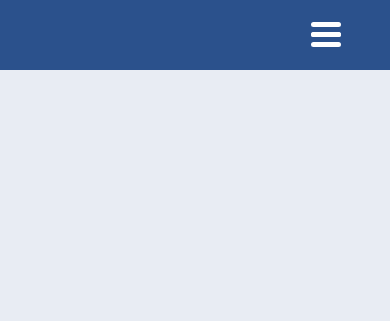
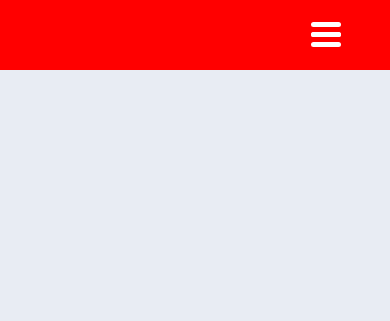
Before and after one commit to hakonschutt/pro101g33, a PHP site: page /campus.php?id=1 in a window 390 px wide; the page is wider, and only the part inside the window is pictured. Shown: the top 321 px of that part. Run offline with PHP 8.4, Linux system fonts and the light colour scheme; data that the repository does not hold is empty; some libraries are stand-ins or nearby versions.

Commit message:
made mobil version for frontpage

```diff
--- a/assets/css/style.css
+++ b/assets/css/style.css
@@ -13,6 +14,9 @@
   top: 0;
   position: fixed;
   z-index: 100; }
+  @media only screen and (max-width: 768px) {
+    .nav {
+      background-color: red; } }
   .nav-bar {
     width: 85%;
     height: 100%;
--- a/assets/scss/_variables.scss
+++ b/assets/scss/_variables.scss
@@ -11,3 +11,8 @@ $brandcolor-darker	: #172d4f;
 $brandcolor-light	: #4F7CAC;
 $white				: #ffffff;
 $backgroundcolor	: #E8ECF3;
+
+/* Sceen sizes */
+$laptop				: 1024px;
+$tablet 			: 768px;
+$mobil				: 425px;
--- a/assets/scss/parts/_frontpage.scss
+++ b/assets/scss/parts/_frontpage.scss
@@ -100,6 +100,8 @@
 		margin-top: 20px;
 		display: block;
 
+		@media only screen and (max-width: $laptop) {width: 300px;}
+
 		&-icon {
 			position: absolute;
 			height: 100px;
@@ -108,6 +110,7 @@
 			left: 0;
 			margin: auto 20px;
 
+			@media only screen and (max-width: $laptop) {display: none;}
 		}
 
 		&-name {
@@ -116,6 +119,8 @@
 			color: #ffffff;
 			position: absolute;
 			margin-left: 140px;
+
+			@media only screen and (max-width: $laptop) {margin-left: 20px;}
 
 		}
 
@@ -129,3 +134,127 @@
 		}
 	}
 }
+
+@media only screen and (max-width: $tablet) {
+	.main-container{
+		height: 90%;
+	}
+	.left-col {
+		width: 100%;
+		height: 55%;
+		overflow: hidden;
+
+		&-inner {
+			width: 100%;
+			height: 100%;
+
+			&-logo {
+				width: 200px;
+				margin: 0;
+			}
+
+			&-text {
+				margin-top: 10px;
+				overflow: ellipsis;
+			}
+		}
+	}
+
+	.right-col {
+		width: 100%;
+		height: 250px;
+		overflow: hidden;
+
+		#campuses {
+			border: none;
+			position: relative;
+			width: 415px;
+		}
+
+		.campus-title {
+			width: 100%;
+			text-align: center;
+			font-size: 2.0rem;
+		}
+
+		.campus {
+			height: 150px;
+			width: 120px;
+			display: inline-block;
+			margin: 0px;
+			text-align: center;
+			margin: 0 5px;
+
+			&-icon {
+				display: block;
+				margin: 10px;
+				position: relative;
+			}
+
+			&-name {
+				font-size: 1rem;
+				margin: 0;
+				line-height: 0;
+				position: relative;
+				margin-top: 110px;
+			}
+
+			&-arrow {
+				display: none;
+			}
+		}
+	}
+}
+
+@media only screen and (max-width: $mobil) {
+	.left-col {
+		display: none;
+	}
+
+	.right-col {
+		width: 100%;
+		height: 100%;
+
+		#campuses {
+			position: relative;
+			width: 100%;
+
+		}
+
+		.campus-title {
+			width: 100%;
+			text-align: center;
+			font-size: 2.0rem;
+		}
+
+		.campus {
+			height: 120px;
+			width: calc(100% - 15px);
+			display: block;
+			margin: 0px;
+			text-align: center;
+			margin: 10px 5px;
+
+			&-icon {
+				position: absolute;
+				top: 0;
+				bottom: 0;
+				left: 0;
+				margin: auto 20px;
+			}
+
+			&-name {
+				position: absolute;
+				font-size: 1.5rem;
+				margin-top: 60px;
+				left: 0;
+				margin-left: 130px;
+
+			}
+
+			&-arrow {
+				display: none;
+			}
+		}
+	}
+}
--- a/assets/scss/parts/_header.scss
+++ b/assets/scss/parts/_header.scss
@@ -12,6 +12,10 @@
 	top: 0;
 	position: fixed;
 	z-index: 100;
+
+	@media only screen and (max-width: $tablet) {
+		background-color: red;
+	}
 
 	&-bar {
 		width: 85%;
--- a/core/init.php
+++ b/core/init.php
@@ -22,6 +22,7 @@
             <meta charset="utf-8" />
             <meta name="author" content="Gruppe 36 - PJ2100">
             <meta http-equiv="X-UA-Compatible" content="IE=9" />
+            <meta name="viewport" content="width=device-width, initial-scale=1.0">
             <link rel="shortcut icon" href="img/icons/icon.png" type="image/x-icon" />
             <link href="https://fonts.googleapis.com/css?family=Montserrat" rel="stylesheet" />
             <link rel="stylesheet" href="assets/css/style.css" type="text/css" />
```
Also changed, not shown: other parts of assets/css/style.css (+94 -0 lines), 1 other file.
